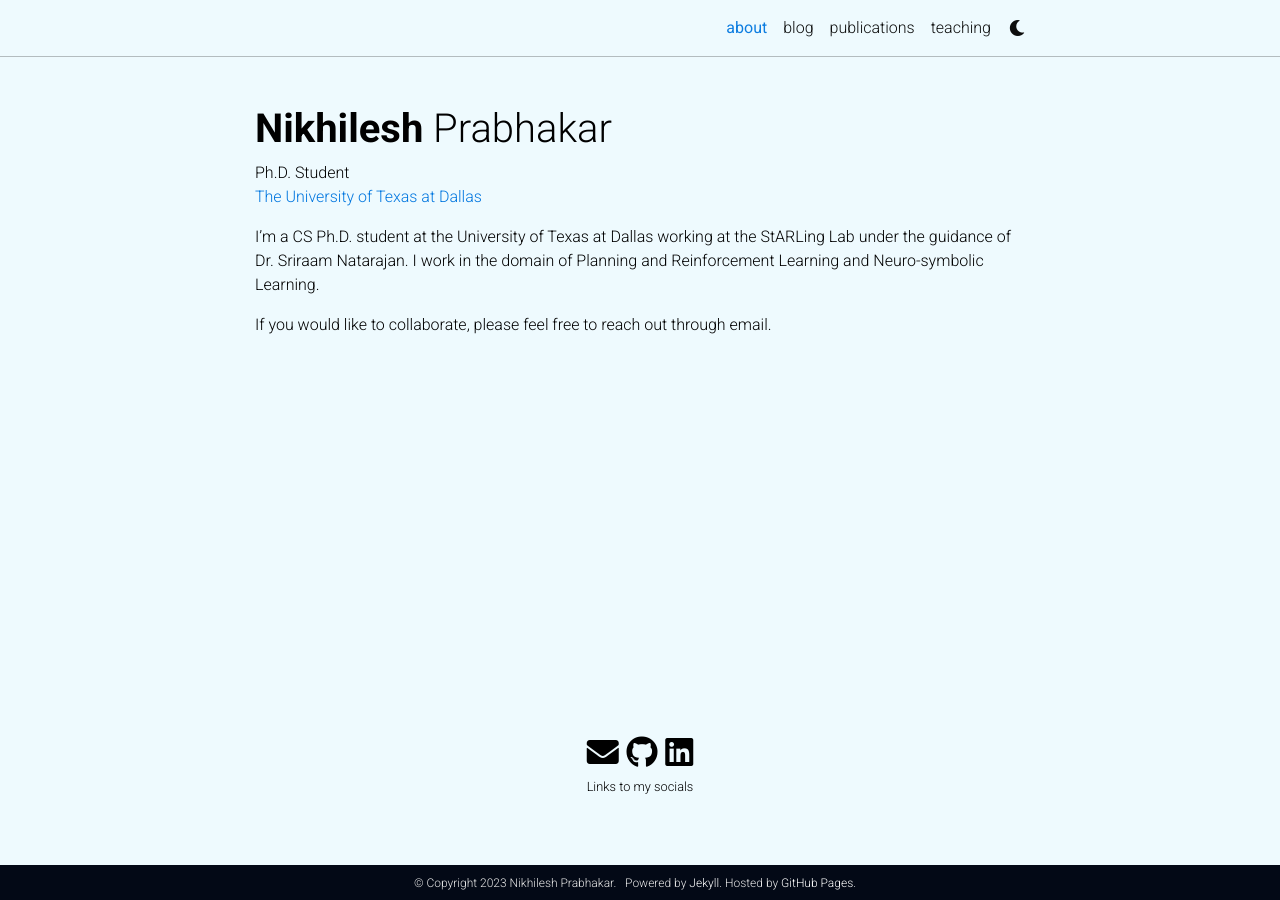
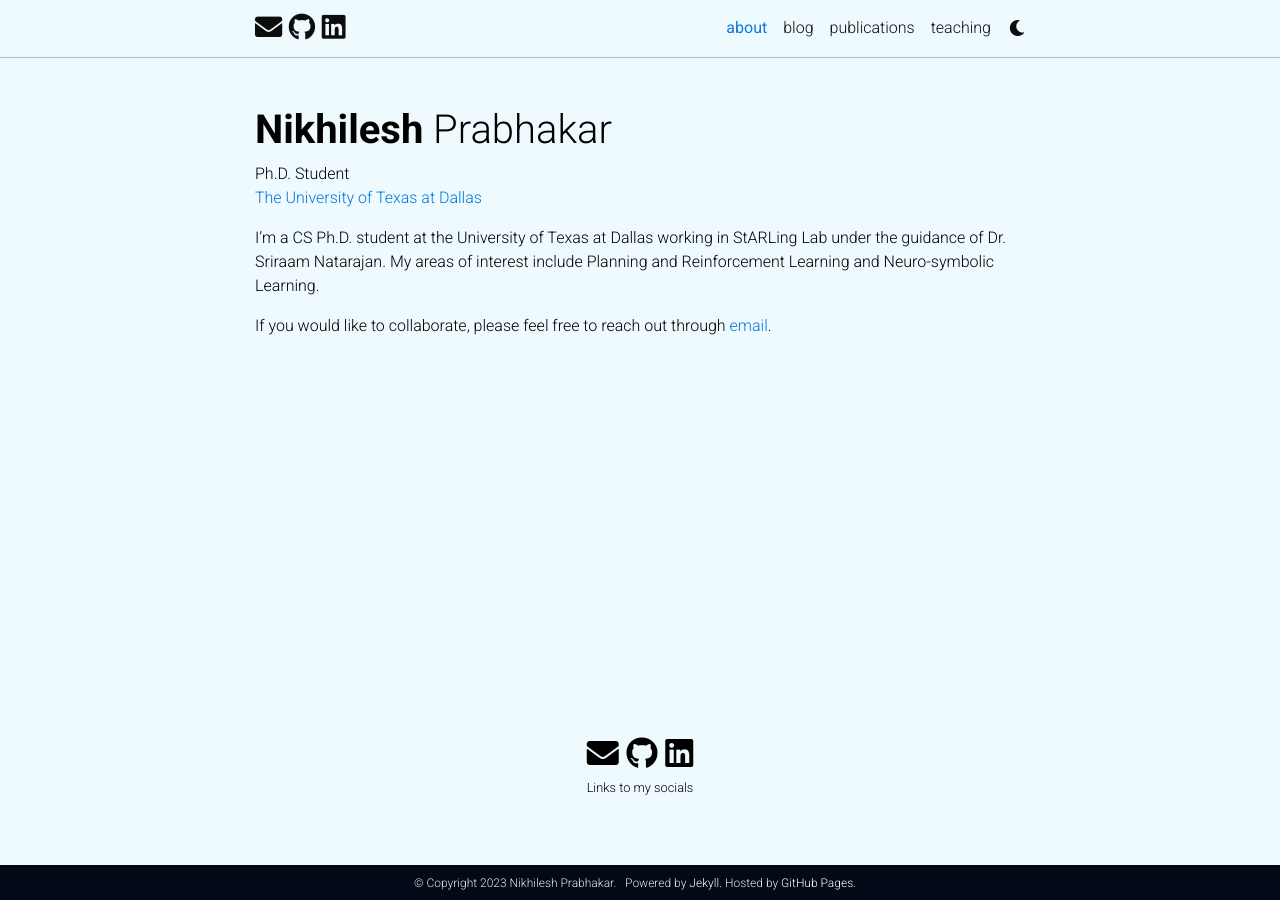
Before and after one commit to nikhileshp/nikhileshp.github.io, a Jekyll site: the page built from _pages/about.md, in a window 1280 px wide. Built offline with Jekyll 4.4.1, drawn with Linux system fonts in a browser that asks for light colours; comment, search, counter and statistics services are not loaded; a style sheet for code colours, icons or effects is not loaded.

Commit message:
Version 3

```diff
--- a/_config.yml
+++ b/_config.yml
@@ -16,7 +16,7 @@ footer_text: >
 keywords: jekyll, jekyll-theme, academic-website, portfolio-website  # add your own keywords or leave empty
 
 lang: en # the language of your site (for example: en, fr, cn, ru, etc.)
-icon: ⚛️  # the emoji used as the favicon (alternatively, provide image name in /assets/img/)
+icon: np_logo.jpeg # the emoji used as the favicon (alternatively, provide image name in /assets/img/)
 
 url: https://nikhileshp.github.io # the base hostname & protocol for your site
 baseurl:  # the subpath of your site, e.g. /blog/
@@ -358,7 +358,7 @@ enable_math:                true   # enables math typesetting (uses MathJax)
 enable_tooltips:            true  # enables automatic tooltip links generated
                                    # for each section titles on pages and posts
 enable_darkmode:            true   # enables switching between light/dark modes
-enable_navbar_social:       false # enables displaying social links in the
+enable_navbar_social:       true # enables displaying social links in the
                                    # navbar on the about page
 enable_project_categories:  false   # enables categorization of projects into
                                    # multiple categories
--- a/_pages/about.md
+++ b/_pages/about.md
@@ -19,9 +19,9 @@ selected_papers: false # includes a list of papers marked as "selected={true}"
 social: true  # includes social icons at the bottom of the page
 ---
 
-I'm a CS Ph.D. student at the University of Texas at Dallas working at the StARLing Lab under the guidance of Dr. Sriraam Natarajan. I work in the domain of Planning and Reinforcement Learning and Neuro-symbolic Learning.
+I'm a CS Ph.D. student at the University of Texas at Dallas working in StARLing Lab under the guidance of Dr. Sriraam Natarajan. My areas of interest include Planning and Reinforcement Learning and Neuro-symbolic Learning.
 
-If you would like to collaborate, please feel free to reach out through email.
+If you would like to collaborate, please feel free to reach out through [email](mailto:nikhilesh.prabhakar@utdallas.edu).
 
 
 
```
